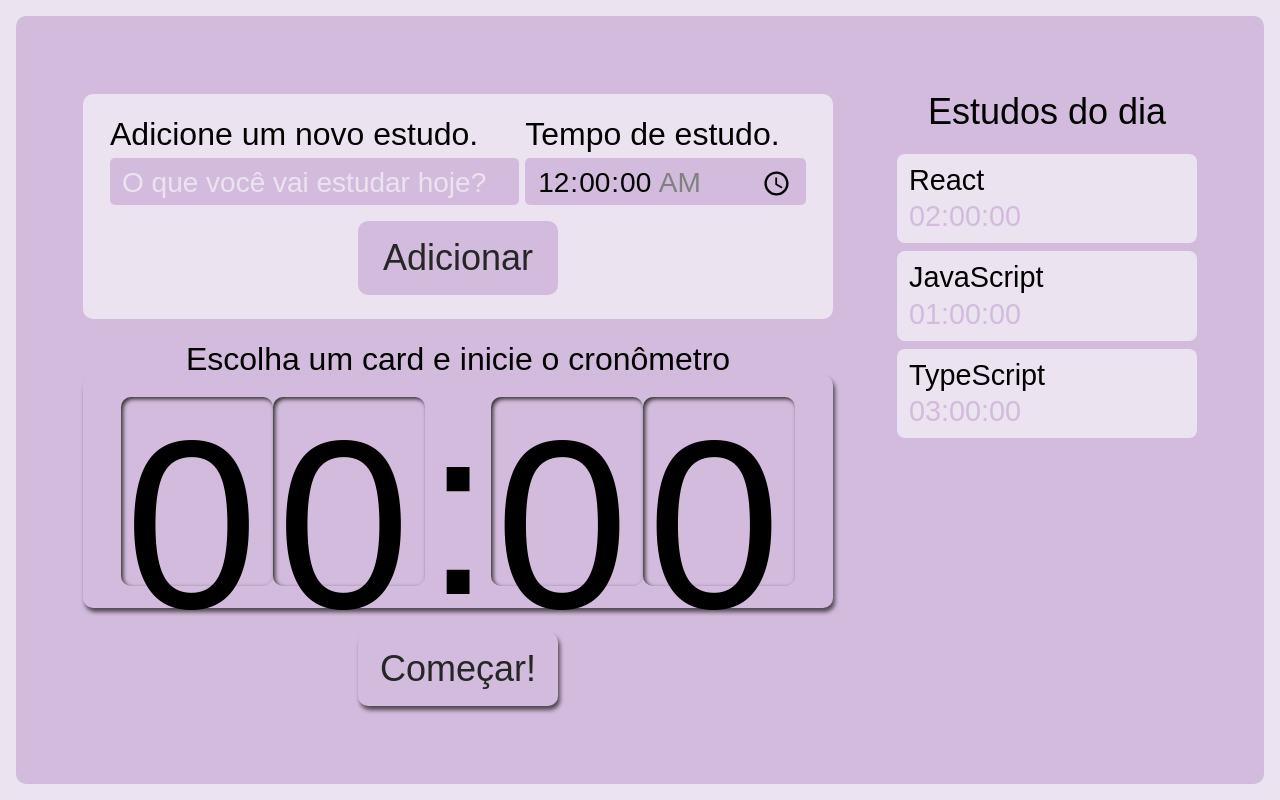
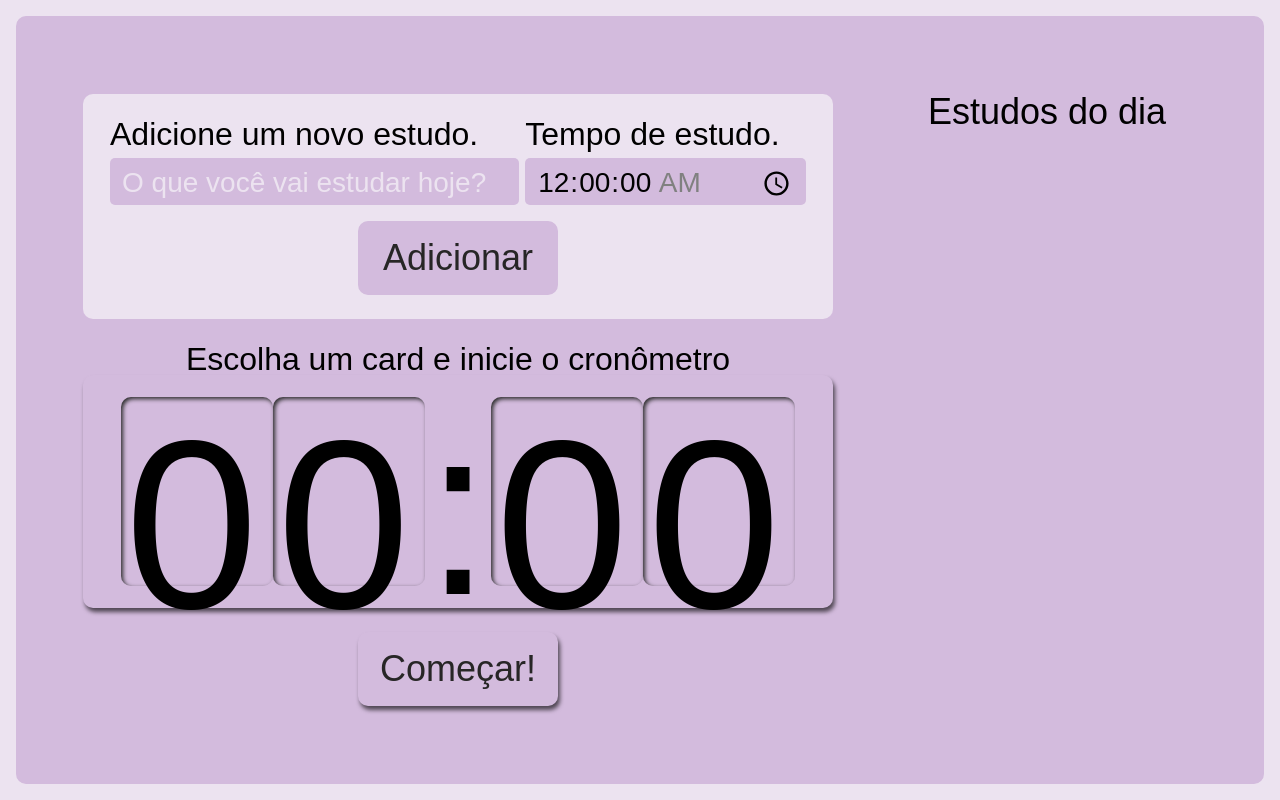
Before and after one commit to camilazucchi/cami-studies, a React (Create React App) app: page / in a window 1280 px wide. Built offline with nearby package versions, Linux system fonts and the light colour scheme.

Commit message:
alterando tipagens

```diff
--- a/src/pages/App.tsx
+++ b/src/pages/App.tsx
@@ -2,19 +2,11 @@ import React, { useState} from 'react';
 import Form from '../components/form';
 import List from '../components/list';
 import Timer from '../components/timer';
+import tasksInterface from '../types/tasks';
 import style from './App.module.scss';
 
 function App() {
-  const [tasks, setTasks] = useState([{
-    task: 'React',
-    time: '02:00:00'
-}, {
-    task: 'JavaScript',
-    time: '01:00:00'
-}, {
-    task: 'TypeScript',
-    time: '03:00:00'
-}]);
+  const [tasks, setTasks] = useState<tasksInterface[] | []>([]);
   return (
     <div className={style.AppStyle}>
       <Form setTasks={setTasks}/>
```
